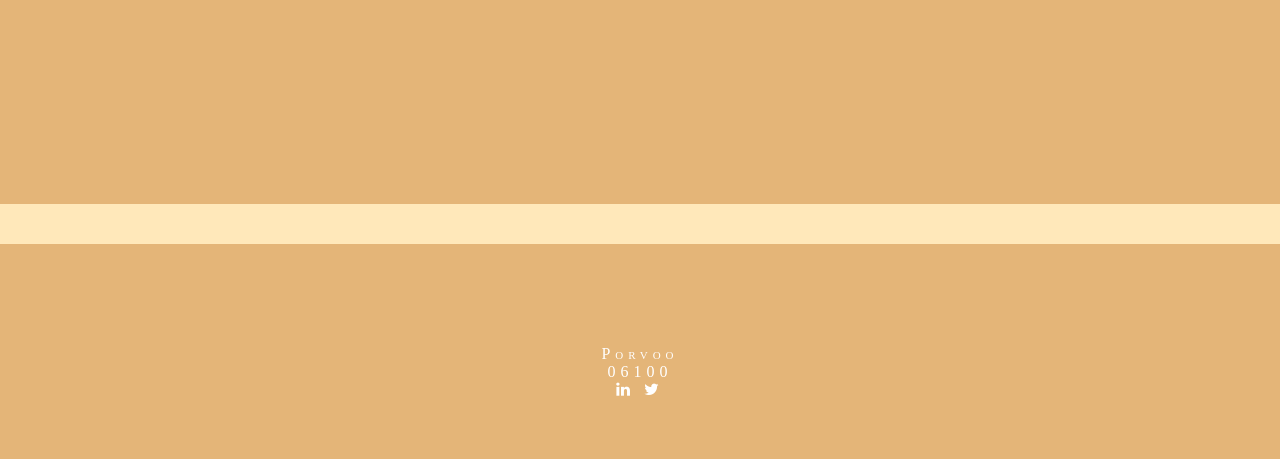
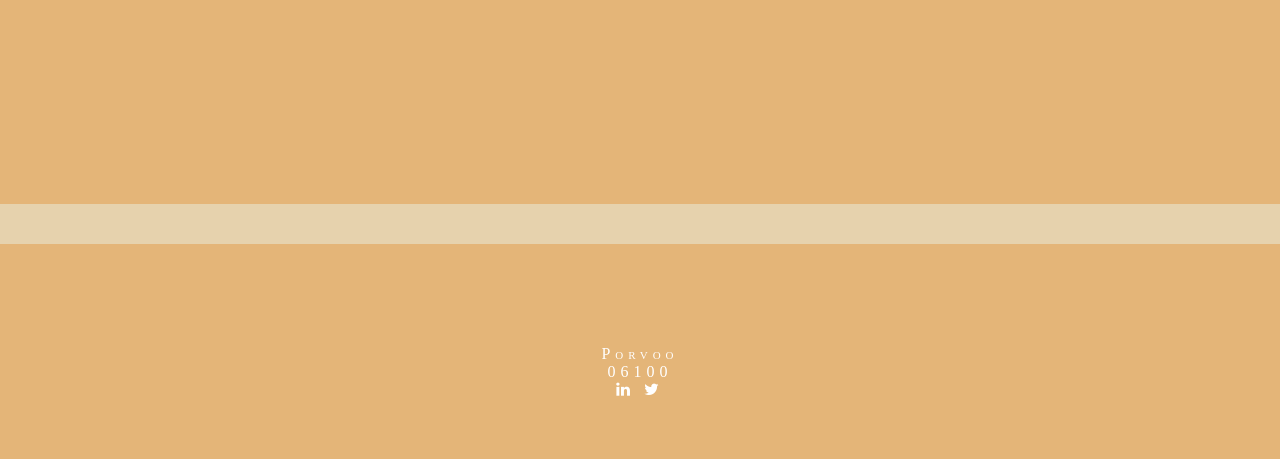
Before and after one commit to matilda-t1/matilda-t1.github.io, a plain HTML site: page index.html in a window 1280 px wide. Shown: the part 425-884 px from the top of the page. Drawn offline with nearby package versions, Linux system fonts and the light colour scheme.

Commit message:
color adjustments

```diff
--- a/interiorDesign.css
+++ b/interiorDesign.css
@@ -1,6 +1,6 @@
 body{
     margin: 0;
-    background-color: rgba(255, 231, 180, 0.918);
+    background-color: rgba(228, 207, 166, 0.918);
 }
 
 .top-background, .appointment-img{
```
